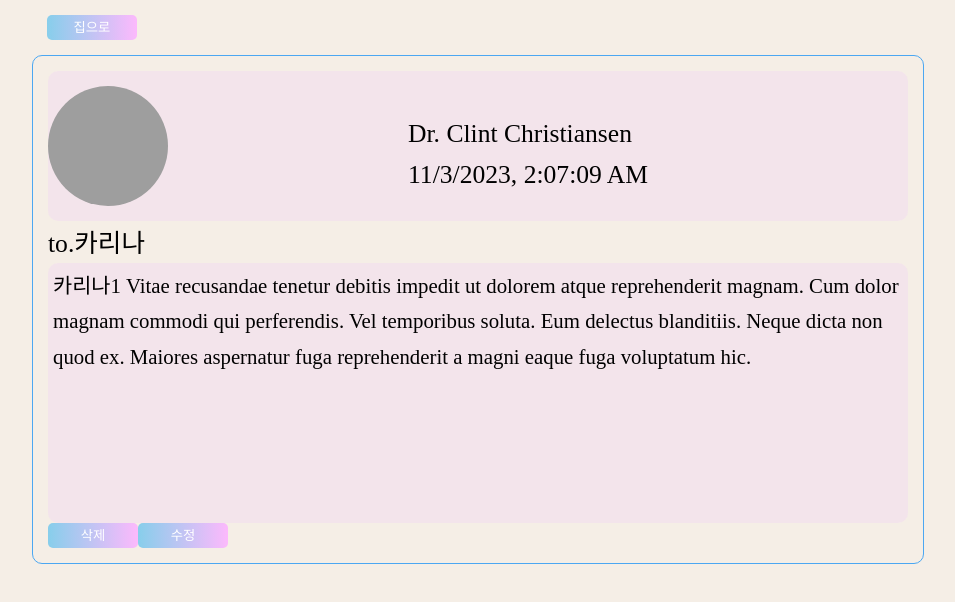
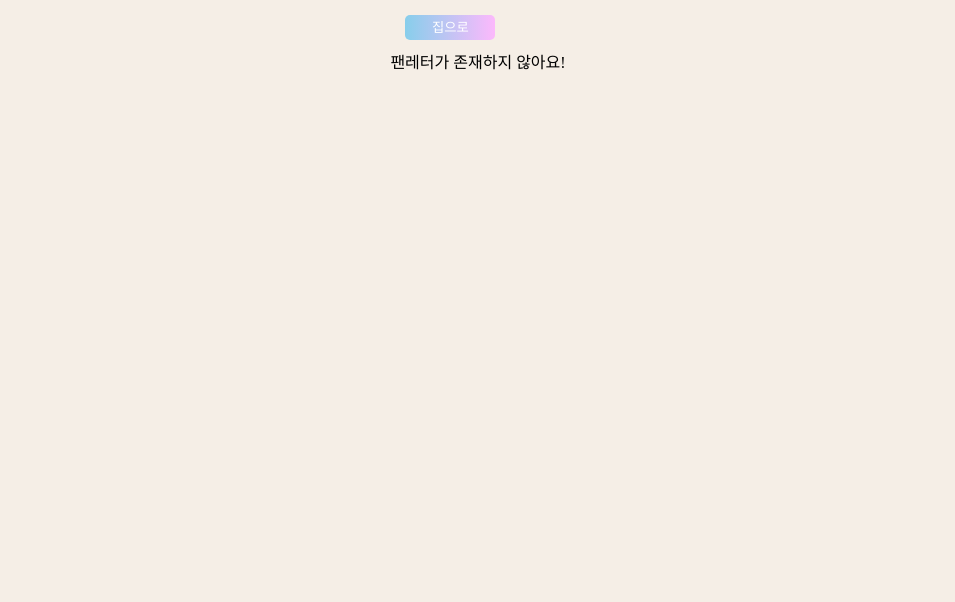
Before and after one commit to gidalim/newFanLetters, a React (Vite) app: page /detail/1 in a window 1280 px wide. Shown: the top 602 px of the page, without its empty margins (162-1117 px from the left). Built offline with nearby package versions, Linux system fonts and the light colour scheme; grey boxes are pictures that could not be loaded; a web font is replaced by a local one.

Commit message:
[FIX] 팬레터 수정기능 오류해결

```diff
--- a/src/pages/Detail/Detail.jsx
+++ b/src/pages/Detail/Detail.jsx
@@ -1,10 +1,11 @@
-import { useParams, useNavigate } from "react-router-dom"
+import { useParams, useNavigate } from "react-router-dom";
 import styled from "styled-components";
-import Button from "../../components/commons/buttons/Button"
+import Button from "../../components/commons/buttons/Button";
 import CommentModal from "../../components/units/detailComponent/CommentModal";
 import { useSelector, useDispatch } from "react-redux";
 import { deleteLetter, updateLetter } from "../../redux/modules/fanLetterSlice";
 import { openModal, closeModal } from "../../redux/modules/modalSlice"
+
 
 function Detail() {
   const { id } = useParams();
@@ -13,10 +14,10 @@ function Detail() {
   const { fanLetters } = useSelector(state => state.fanLetterSlice);
   const { isModalOpen, isDivVisible, editContent } = useSelector(state => state.modalSlice);
 
-  const letter = fanLetters.find(item => item.id === id);
+  const letter = fanLetters.find(item => item.id === parseInt(id, 10));
 
   const openModalHandler = () => {
-    dispatch(openModal(letter.content));
+    dispatch(openModal({ content: letter.content, isDivVisible: false }));
   };
 
   const changedHandler = () => {
@@ -25,7 +26,7 @@ function Detail() {
       return;
     }
 
-    const updatedFanLetter = { ...letter, content: editContent }
+    const updatedFanLetter = { ...letter, content: editContent };
     dispatch(updateLetter(updatedFanLetter));
     dispatch(closeModal());
     navigate('/');
@@ -34,16 +35,15 @@ function Detail() {
   const deletedHandler = () => {
     const isConfirmed = window.confirm('정말로 삭제하시겠어요?');
 
-
     if (isConfirmed) {
-      dispatch(deleteLetter(id))
+      dispatch(deleteLetter(id));
       navigate('/');
     }
   }
 
   const goHomeBtn = () => {
     dispatch(closeModal());
-    navigate('/')
+    navigate('/');
   }
 
   return (
@@ -74,7 +74,6 @@ function Detail() {
             changedHandler={changedHandler}
             editContent={editContent}
           />
-
         </StBox >
       ) : (
         <p>팬레터가 존재하지 않아요!</p>
@@ -84,8 +83,6 @@ function Detail() {
 }
 
 export default Detail
-
-
 
 const StBtn = styled.button`
 
@@ -122,10 +119,7 @@ const StFanLetterBox = styled.section`
   background-color: #f3e1edad;
   width: 100%;
   height:150px;
-
-
 `
-
 
 const StImg = styled.figure`
   width: 120px;
--- a/src/redux/modules/fanLetterSlice.js
+++ b/src/redux/modules/fanLetterSlice.js
@@ -1,16 +1,17 @@
 import initialData from "../../shared/db.json";
 console.log(initialData);
+
 import { createAsyncThunk, createSlice } from "@reduxjs/toolkit";
 
-// import axios from "axios";
+import axios from "axios";
 
-// export const fetchFanLetters = createAsyncThunk(
-//   "fanLetters/fetchFanLetters",
-//   async () => {
-//     const response = await axios.get("/path/to/db.json");
-//     return response.data;
-//   }
-// );
+export const fetchFanLetters = createAsyncThunk(
+  "fanLetters/fetchFanLetters",
+  async () => {
+    const response = await axios.get("/path/to/db.json");
+    return response.data;
+  }
+);
 
 const initialState = {
   fanLetters: initialData,
--- a/src/shared/Router.jsx
+++ b/src/shared/Router.jsx
@@ -9,7 +9,6 @@ import { useState } from "react";
 export const Router = () => {
 
   const [isLogin, setIsLogin] = useState(true);
-
 
 
   return (
```
